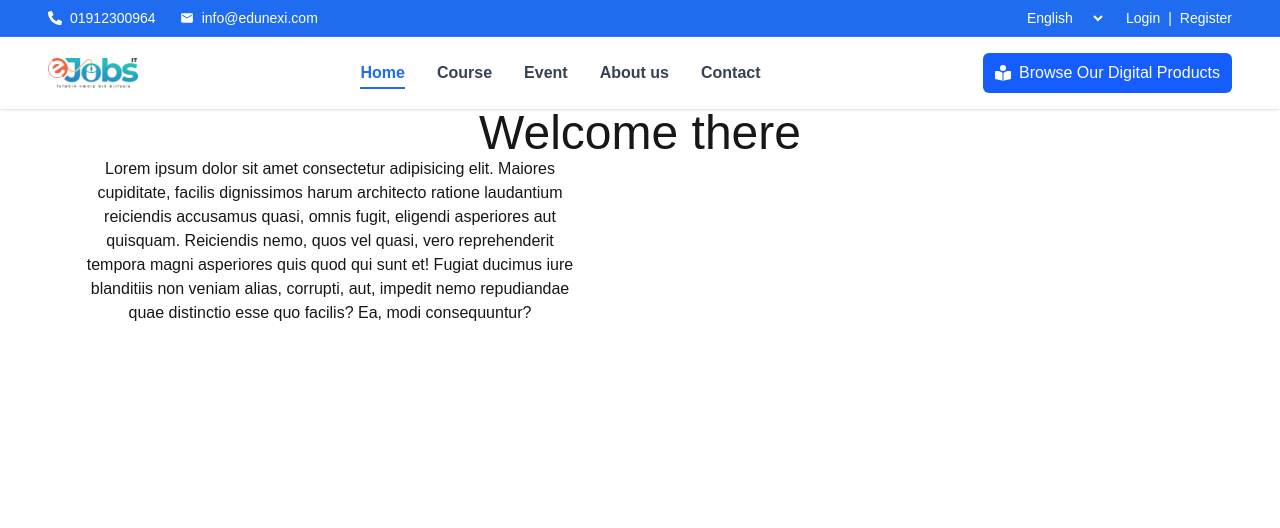
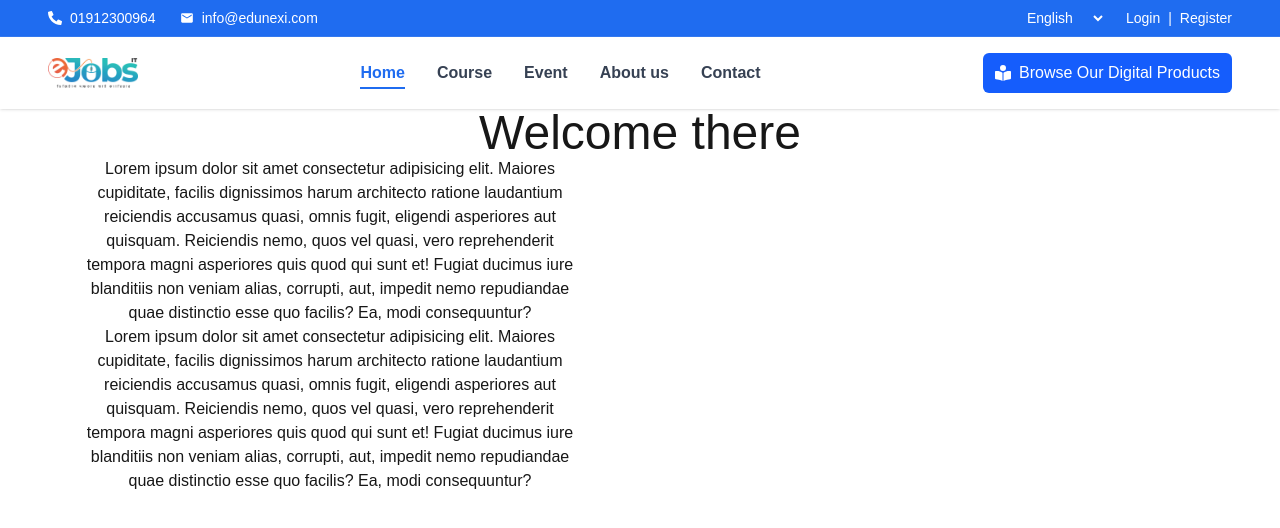
Before and after one commit to mdabutalebdev/ejobsit-frontend, a Next.js app: page / in a window 1280 px wide. Shown: the top 528 px of the page. Built offline with nearby package versions, Linux system fonts and the light colour scheme.

Commit message:
marge to main

```diff
--- a/src/app/homeComponents/Hero.tsx
+++ b/src/app/homeComponents/Hero.tsx
@@ -5,6 +5,7 @@ const Hero = () => {
     <div className='container mx-auto px-20'>
         <h1 className='text-5xl text-center'>Welcome there</h1>
         <p className='text-center w-[500px]'>Lorem ipsum dolor sit amet consectetur adipisicing elit. Maiores cupiditate, facilis dignissimos harum architecto ratione laudantium reiciendis accusamus quasi, omnis fugit, eligendi asperiores aut quisquam. Reiciendis nemo, quos vel quasi, vero reprehenderit tempora magni asperiores quis quod qui sunt et! Fugiat ducimus iure blanditiis non veniam alias, corrupti, aut, impedit nemo repudiandae quae distinctio esse quo facilis? Ea, modi consequuntur?</p>
+        <p className='text-center w-[500px]'>Lorem ipsum dolor sit amet consectetur adipisicing elit. Maiores cupiditate, facilis dignissimos harum architecto ratione laudantium reiciendis accusamus quasi, omnis fugit, eligendi asperiores aut quisquam. Reiciendis nemo, quos vel quasi, vero reprehenderit tempora magni asperiores quis quod qui sunt et! Fugiat ducimus iure blanditiis non veniam alias, corrupti, aut, impedit nemo repudiandae quae distinctio esse quo facilis? Ea, modi consequuntur?</p>
     </div>
   )
 }
```
